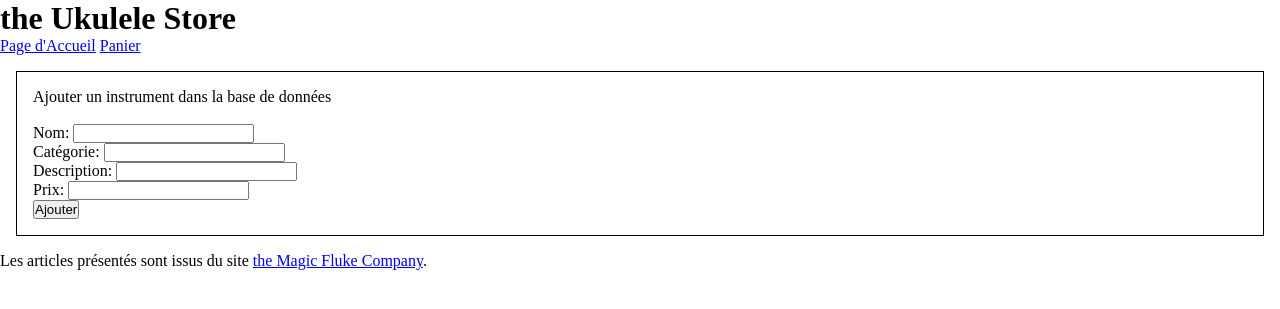
After one commit to JoleneDwwm/brief8, a PHP site: template view/vueWork.php in a window 1280 px wide. The commit adds this page. Shown: the top 309 px of the page. Run offline with PHP 8.4, Linux system fonts and the light colour scheme; the template is opened without the code that fills it, so the values that code supplies are empty.

Commit message:
Admin CRUD init

```diff
--- /dev/null
+++ b/model/admin.php
@@ -0,0 +1,3 @@
+<?php
+
+require_once 'model/modele.php';
--- a/view/vuePanier.php
+++ b/view/vuePanier.php
@@ -10,6 +10,8 @@
             <p><?= $instrument['Descr'] ?></p>
             <p><?= $instrument['Img'] ?></p>
             <p><?= $instrument['Prix'] ?></p>
+
+            <button type="button"><a href="<?= "index.php?action=panier&idplus=".$instrument['ID'] ?>">Ajouter</a></button> <button type="button"><a href="<?= "index.php?action=panier&idmoins=".$instrument['ID'] ?>">Supprimer</a></button>
 </div>
     <?php endforeach ; ?>
     <?php else : ?>
--- /dev/null
+++ b/view/vueWork.php
@@ -0,0 +1,24 @@
+<?php $this->titre = 'Session Administrateur' ?>
+
+<!--Ajouter un instrument (Create)-->
+<div class="card">
+    <form method="post">
+        <p>Ajouter un instrument dans la base de données</p></br>
+        Nom: <input type="text" name="newInstrName"></br>
+        Catégorie: <input type="text" name="newInstrAddress"></br>
+        Description: <input type="text" name="newInstrDescription"></br>
+        Prix: <input type="text" name="newInstrPrix"></br>
+        <input type="submit" class="button" value="Ajouter">
+    </form>
+</div>
+
+<!--Voir tous les instruments (Read)-->
+<?php foreach ($instruments as $instrument): ?>
+<div class="card">
+    <h2><?= $instrument['Nom'] ?></h1>
+    <p><?= $instrument['Cat'] ?></p>
+    <p><?= $instrument['Descr'] ?></p>
+    <p><?= $instrument['Img'] ?></p>
+    <p><?= $instrument['Prix'] ?></p>
+</div>
+<?php endforeach; ?>
```
